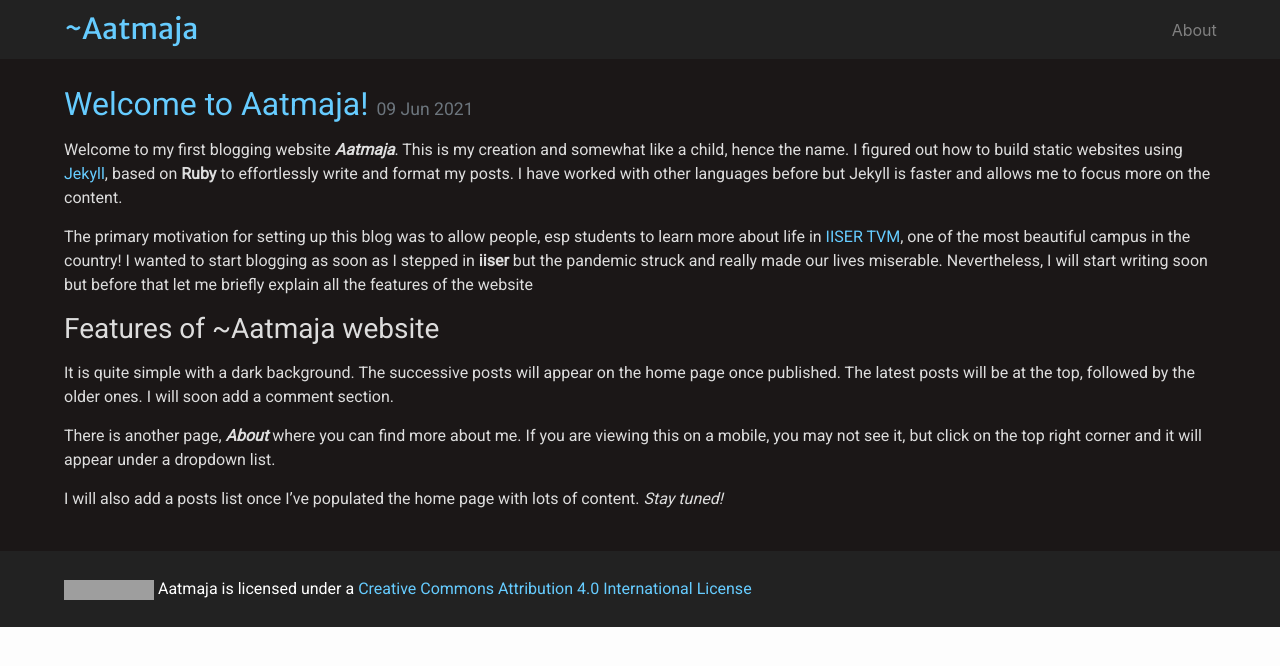
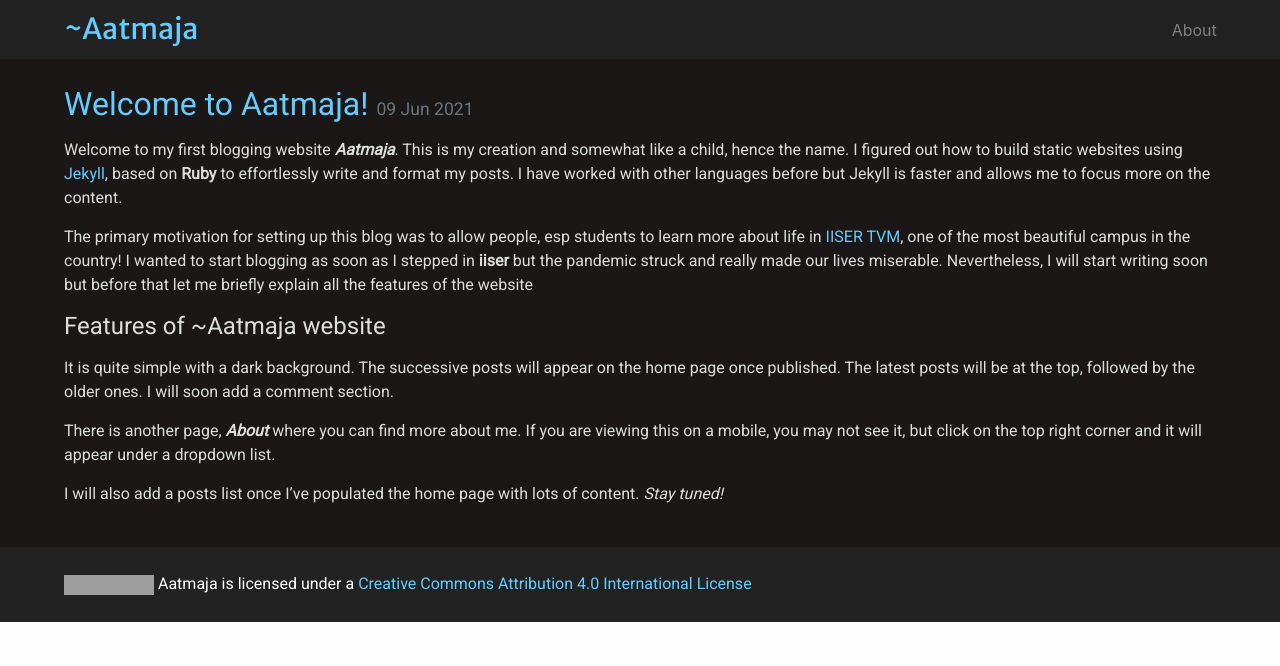
Before and after one commit to Ritobrato/ritobrato.github.io, a Jekyll site: the page built from _posts/2021-06-09-welcome-to-aatmaja.markdown, in a window 1280 px wide. Shown: the top 666 px of the page. Built offline with Jekyll 4.4.1, drawn with Linux system fonts in a browser that asks for light colours; grey boxes are pictures that could not be loaded.

Commit message:
minor changes in md

```diff
--- a/_posts/2021-06-09-welcome-to-aatmaja.markdown
+++ b/_posts/2021-06-09-welcome-to-aatmaja.markdown
@@ -9,7 +9,7 @@ Welcome to my first blogging website ***Aatmaja***. This is my creation and some
 
 The primary motivation for setting up this blog was to allow people, esp students to learn more about life in [IISER TVM][iiser], one of the most beautiful campus in the country! I wanted to start blogging as soon as I stepped in **iiser** but the pandemic struck and really made our lives miserable. Nevertheless, I will start writing soon but before that let me briefly explain all the features of the website
 
-### Features of ~Aatmaja website
+#### Features of ~Aatmaja website
 
 It is quite simple with a dark background. The successive posts will appear on the home page once published. The latest posts will be at the top, followed by the older ones. I will soon add a comment section.
 
--- a/about.markdown
+++ b/about.markdown
@@ -14,7 +14,7 @@ It feels great to have my first ***blogging website*** up and ready! I will be w
 
 So, if you wanna reach out to me or maybe hang out, DM me anywhere among [facebook][fb] or [twitter][tw] or [instagram][insta]
 
-![This is me](/files/me.JPG)
+![This is me]("{{ /files/me.JPG | relative_url }}")
 
 ### Ba-bye ...
 
```
